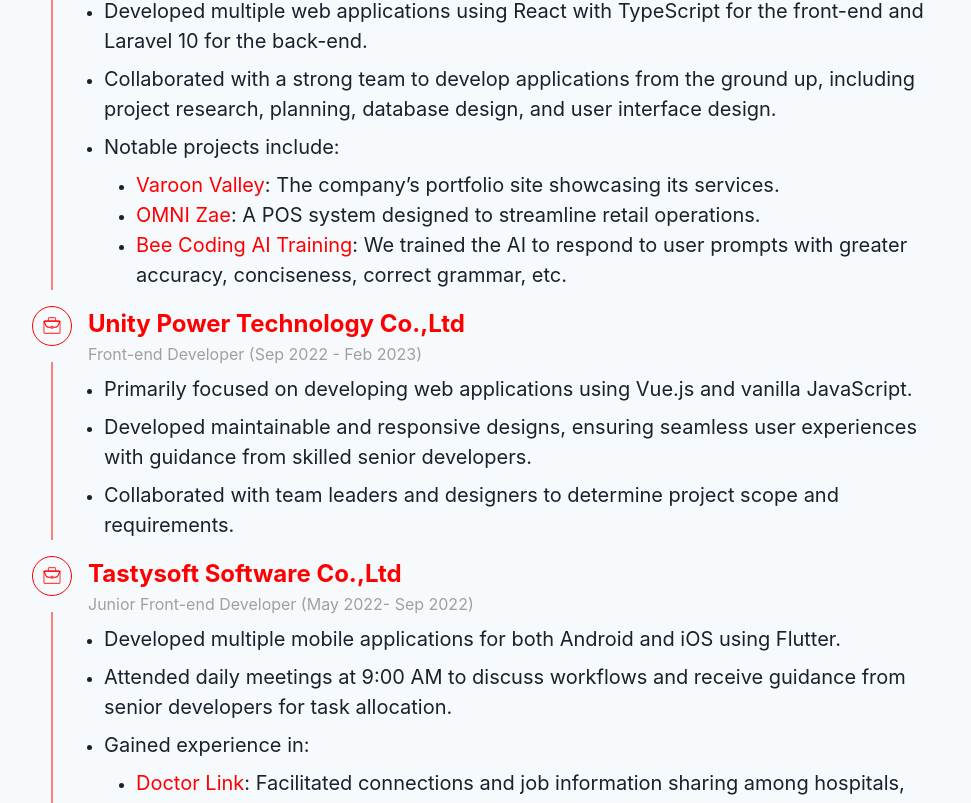
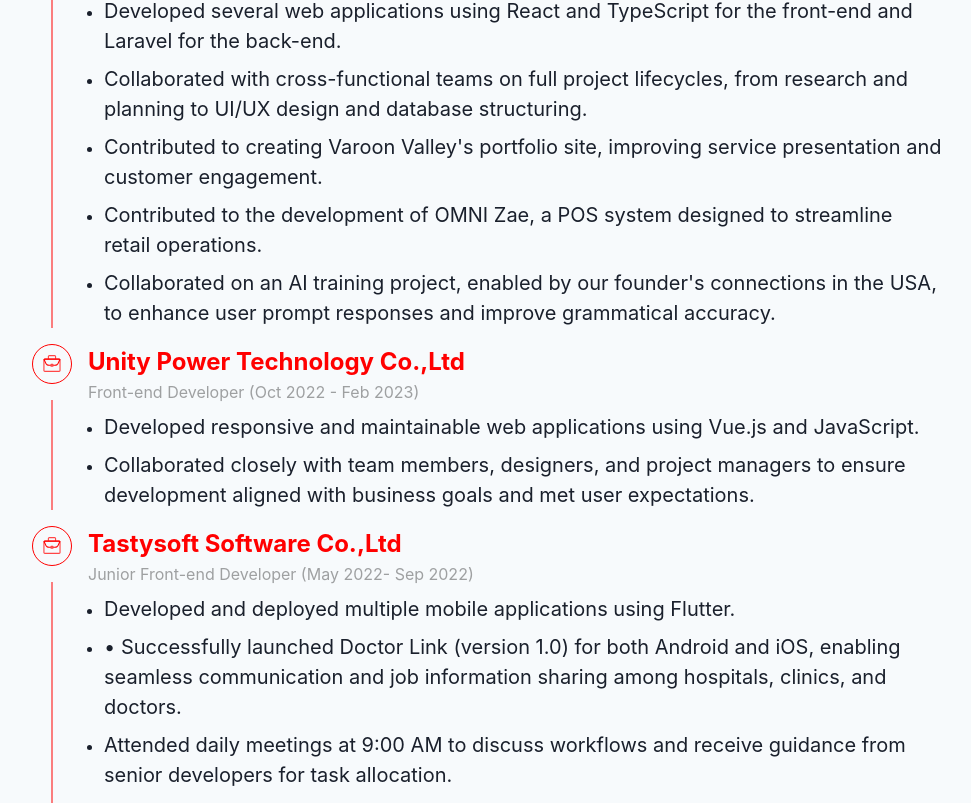
Before and after one commit to AungPhyoThant224/my-portfolio, a React (Vite) app: page / in a window 1280 px wide. Shown: the part 2053-2856 px from the top of the page, without its empty margins (153-1124 px from the left). Built offline with nearby package versions, Linux system fonts and the light colour scheme; a web font is replaced by a local one.

Commit message:
- Update Resume and Experience.

```diff
--- a/src/data/experience.ts
+++ b/src/data/experience.ts
@@ -12,28 +12,24 @@
         alt: "bag",
       },
       details: [
-        "Developed multiple web applications using React with TypeScript for the front-end and Laravel 10 for the back-end.",
-        "Collaborated with a strong team to develop applications from the ground up, including project research, planning, database design, and user interface design.",
-        "Notable projects include:",
-        [
-          "<span className='red-text'>Varoon Valley</span>: The company’s portfolio site showcasing its services.",
-          "<span className='red-text'>OMNI Zae</span>: A POS system designed to streamline retail operations.",
-          "<span className='red-text'>Bee Coding AI Training</span>: We trained the AI to respond to user prompts with greater accuracy, conciseness, correct grammar, etc.",
-        ],
+        "Developed several web applications using React and TypeScript for the front-end and Laravel for the back-end.",
+        "Collaborated with cross-functional teams on full project lifecycles, from research and planning to UI/UX design and database structuring.",
+        "Contributed to creating Varoon Valley's portfolio site, improving service presentation and customer engagement.",
+        "Contributed to the development of OMNI Zae, a POS system designed to streamline retail operations.",
+        "Collaborated on an AI training project, enabled by our founder's connections in the USA, to enhance user prompt responses and improve grammatical accuracy.",
       ],
     },
     {
       company: "Unity Power Technology Co.,Ltd",
-      position: "Front-end Developer (Sep 2022 - Feb 2023)",
+      position: "Front-end Developer (Oct 2022 - Feb 2023)",
       icon: {
         light: bag,
         dark: bagWhite,
         alt: "bag",
       },
       details: [
-        "Primarily focused on developing web applications using Vue.js and vanilla JavaScript.",
-        "Developed maintainable and responsive designs, ensuring seamless user experiences with guidance from skilled senior developers.",
-        "Collaborated with team leaders and designers to determine project scope and requirements.",
+        "Developed responsive and maintainable web applications using Vue.js and JavaScript.",
+        "Collaborated closely with team members, designers, and project managers to ensure development aligned with business goals and met user expectations.",
       ],
     },
     {
@@ -45,9 +41,10 @@
         alt: "bag",
       },
       details: [
-        "Developed multiple mobile applications for both Android and iOS using Flutter.",
+        "Developed and deployed multiple mobile applications using Flutter.",
+        "• Successfully launched Doctor Link (version 1.0) for both Android and iOS, enabling seamless communication and job information sharing among hospitals, clinics, and doctors.",
         "Attended daily meetings at 9:00 AM to discuss workflows and receive guidance from senior developers for task allocation.",
-        "Gained experience in:",
+        "Notable projects include:",
         [
           "<span className='red-text'>Doctor Link</span>: Facilitated connections and job information sharing among hospitals, clinics, and doctors.",
           "<span className='red-text'>Connect GRX</span>: Designed for professional taxi drivers.",
```
Also changed, not shown: 1 other file (tests, documents, lock files or other folders).
